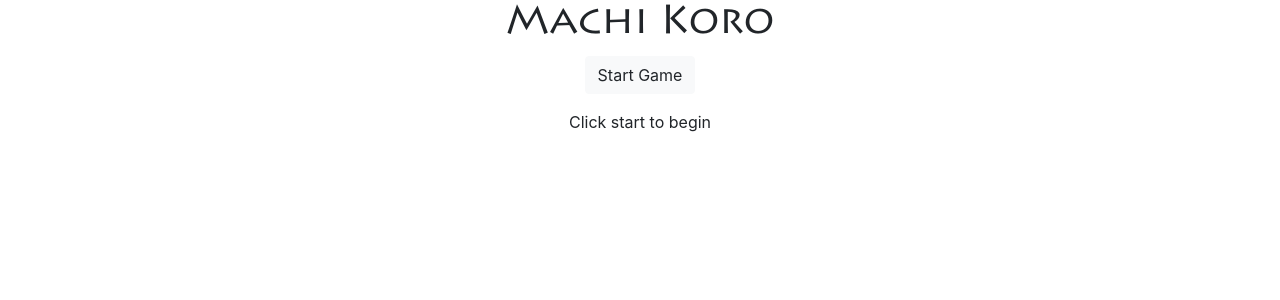
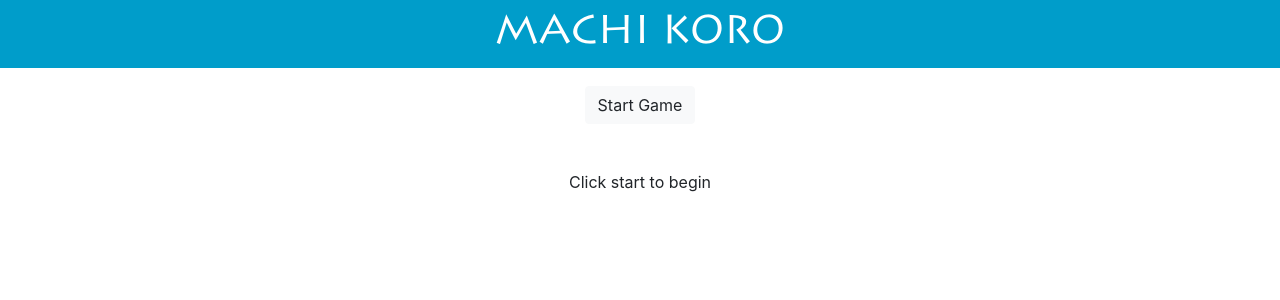
Before and after one commit to shannon-theoret/machikoro, an Angular app in the folder machi-koro-app/: page / in a window 1280 px wide. Shown: the top 300 px of the page. Built offline with nearby package versions, Linux system fonts and the light colour scheme.

Commit message:
Add padding and header colour

```diff
--- a/machi-koro-app/src/app/app.component.css
+++ b/machi-koro-app/src/app/app.component.css
@@ -1,3 +1,10 @@
+header {
+  background-color: #009dca;
+  text-align: center;
+  font-weight: bolder;
+  color: white;
+}
+
 
 .not-current-player {
   opacity: 50%;
@@ -18,3 +25,8 @@
   box-shadow: 25px 25px 50px #1b1c1b, -25px -25px 50px #2d302f;
 
 }
+
+.somePadding {
+  padding-top: 10px;
+  padding-bottom: 10px;
+}
--- a/machi-koro-app/src/app/app.component.html
+++ b/machi-koro-app/src/app/app.component.html
@@ -1,11 +1,15 @@
+<header>
+  <h1 class="somePadding">
+    MACHI KORO
+  </h1>
+</header>
+
 <div style="text-align:center">
-  <h1 class="lithos">
-    Machi Koro
-  </h1>
 
-  <div *ngIf="!started">
+  <div *ngIf="!started" class="somePadding">
     <button class="btn btn-light" *ngIf="!started" (click)="startGame()">Start Game</button>
   </div>
+  <div class="somePadding">
     <button class="btn btn-light" *ngIf="started && game.step == 'buy'" (click)="endTurn()">Next</button>
     <button class="btn btn-light" *ngIf="started && (game.step === 'roll' || game.step === 'confirm')" (click)="rollSingleDie()">Roll Single Die</button>
     <button class="btn btn-light" *ngIf="started && (game.step === 'roll' || game.step === 'confirm') && game.currentPlayer.hasTrainStation" (click)="rollTwoDice()">Roll Two Dice</button>
@@ -13,6 +17,7 @@
     <button class="btn btn-light" *ngIf="started && game.step === 'steal' && game.currentPlayerNumber !== 1" (click)="steal(1)">Steal From Player 1</button>
     <button class="btn btn-light" *ngIf="started && game.step === 'steal' && game.currentPlayerNumber !== 2" (click)="steal(2)">Steal From Player 2</button>
     <button class="btn btn-light" *ngIf="started && game.step === 'steal' && game.currentPlayerNumber !== 3" (click)="steal(3)">Steal From Player 3</button>
+  </div>
 
   <div class="instructions m-3" *ngIf="!started">Click start to begin</div>
   <div class="instructions m-3" *ngIf="started && game.step === 'roll' && !game.currentPlayer.hasTrainStation">Player {{game.currentPlayerNumber}} please roll the die.</div>
@@ -24,7 +29,7 @@
   <div class="instructions m-3" *ngIf="started && game.step === 'won' && game.currentPlayer.hasWon">Player {{game.currentPlayerNumber}} has won the game!</div>
 
 
-  <app-dice class="m-3" *ngIf="started" [recentRoll]="game.recentRoll"></app-dice>
+  <app-dice class="m-3 somePadding" *ngIf="started" [recentRoll]="game.recentRoll"></app-dice>
 
   <div *ngIf="started" class="row">
     <div class="col-sm playerBox p-2 m-3" [ngClass]="{'not-current-player': game.currentPlayerNumber!==1}">
@@ -38,7 +43,7 @@
     </div>
   </div>
 
-  <div class="m-3">
+  <div class="m-3 somePadding">
       <button *ngIf="started && game.step === 'buy' && !game.currentPlayer.hasTrainStation" class="btn btn-light"  (click)="purchaseLandmark(landmarks[0])" title="{{landmarks[0].description}} Costs {{landmarks[0].cost}}.">Purchase {{landmarks[0].name}}</button>
       <button *ngIf="started && game.step === 'buy' && !game.currentPlayer.hasShoppingMall" class="btn btn-light" (click)="purchaseLandmark(landmarks[1])" title="{{landmarks[1].description}} Costs {{landmarks[1].cost}}.">Purchase {{landmarks[1].name}}</button>
       <button *ngIf="started && game.step === 'buy' && !game.currentPlayer.hasAmusementPark" class="btn btn-light" (click)="purchaseLandmark(landmarks[2])" title="{{landmarks[2].description}} Costs {{landmarks[2].cost}}">Purchase {{landmarks[2].name}}</button>
```
Lines whose indentation alone changed are shown as unchanged.
